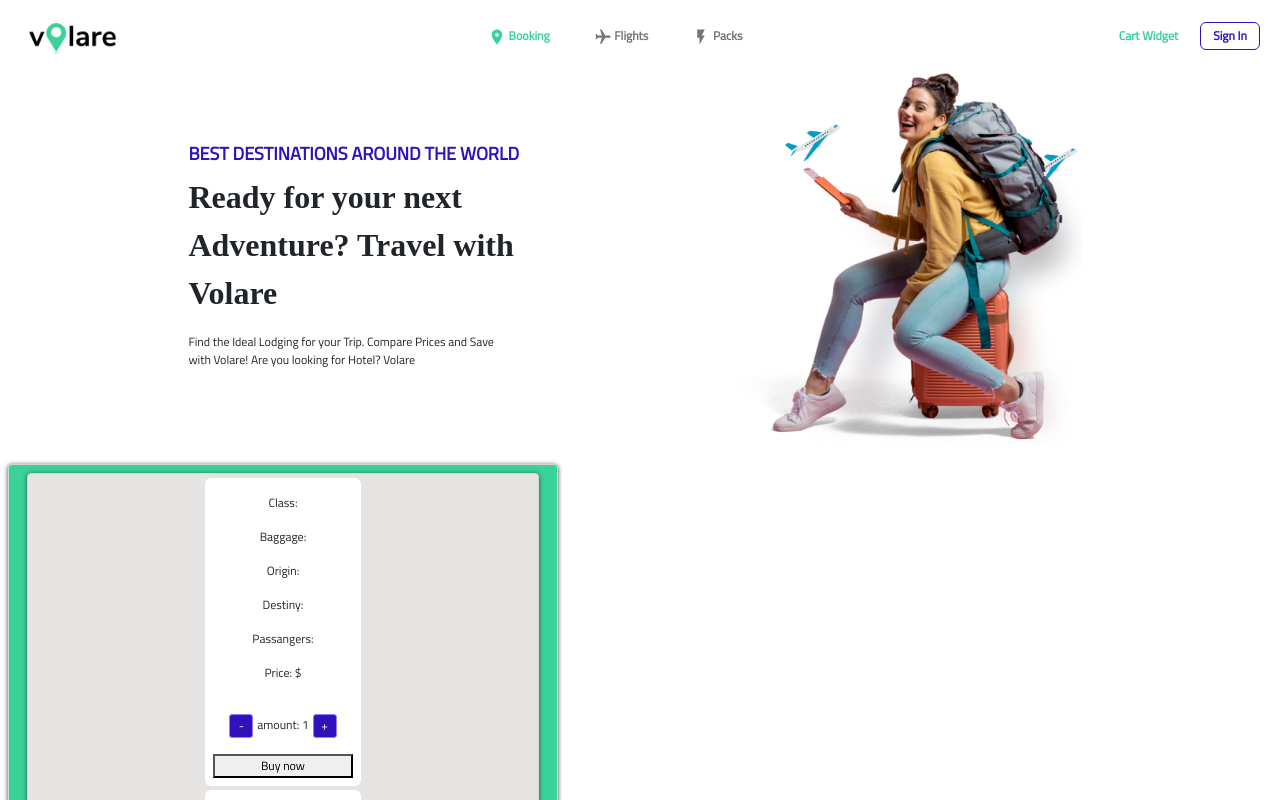
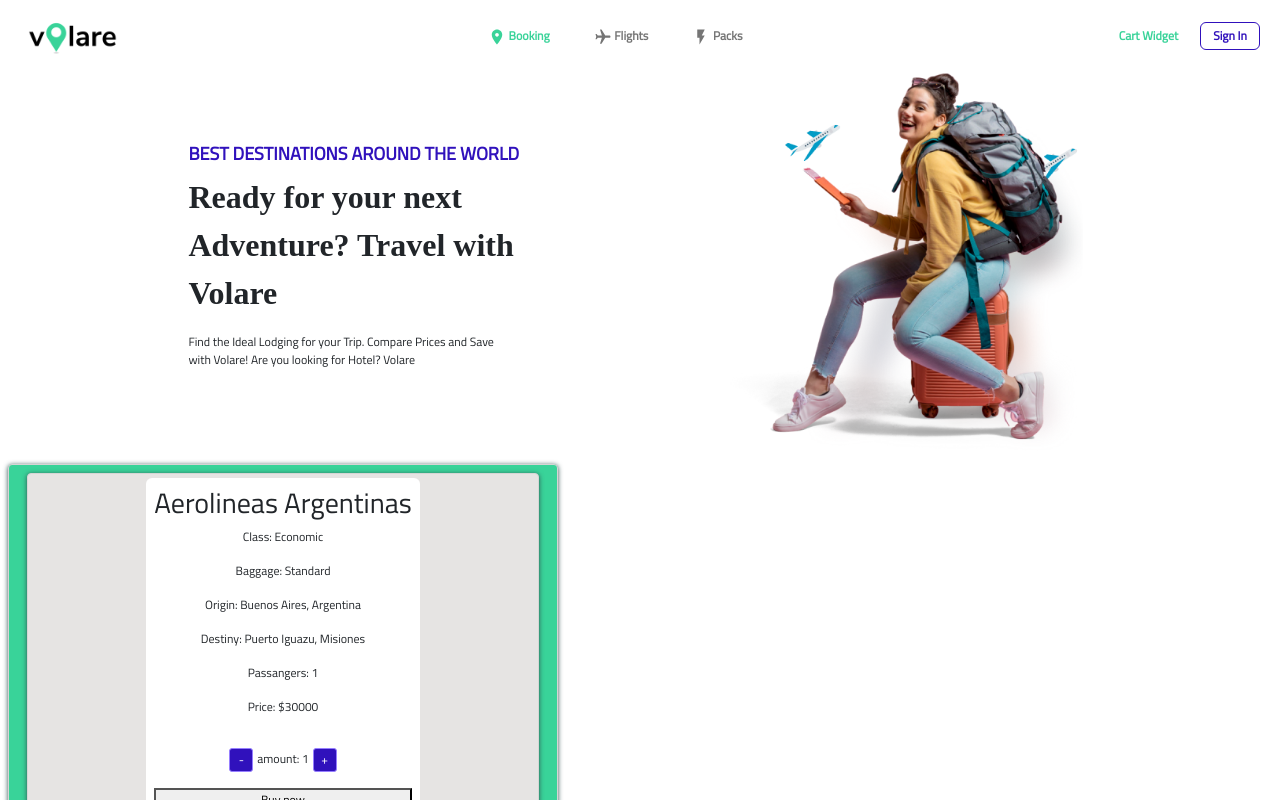
Before and after one commit to lucianoaraus/Volare, a React (Create React App) app: page / in a window 1280 px wide. Shown: the top 800 px of the page. Built offline with nearby package versions, Linux system fonts and the light colour scheme; a web font is replaced by a local one.

Commit message:
error de renderizacion de data solucionado

```diff
--- a/src/components/item-list-container/ItemListContainer.js
+++ b/src/components/item-list-container/ItemListContainer.js
@@ -60,7 +60,6 @@ function ItemListContainer() {
     // llamado de la promesa para obtener los datos
     try {
       const res = await getProducts
-        console.log('res: ', res) // -> comentar
         setProducts(res) // se settea el estado con los datos obtenidos de la promesa
     } catch (error) {
       console.log("Error: ", error)
--- a/src/components/item/Item.js
+++ b/src/components/item/Item.js
@@ -6,20 +6,21 @@ import './item.css'
 
 
 function Item ({data}) {
-  const { airline, origin, destiny, seatClass, baggage, price, passengers, seats } = data
+
+  const { Airline, Origin, Destiny, SeatClass, Baggage, Price, Passengers, Seats } = data
 
   return(
     <div className="card-item">
-      {console.log('data desde Item: ', data)}
-      <h3>{airline}</h3>
-      {console.log('data.airline:', airline)}
-      <p>Class: {seatClass}</p>
-      <p>Baggage: {baggage}</p>
-      <p>Origin: {origin}</p>
-      <p>Destiny: {destiny}</p>
-      <p>Passangers: {passengers}</p>
-      <p>Price: ${price}</p>
-      <ItemCount seats={seats} initial={1} />
+      <h3>{Airline}</h3>
+      <p>Class: {SeatClass}</p>
+      <p>Baggage: {Baggage}</p>
+      <p>Origin: {Origin}</p>
+      <p>Destiny: {Destiny}</p>
+      <p>Passangers: {Passengers}</p>
+      <p>Price: ${Price}</p>
+
+      <ItemCount seats={Seats} initial={1} />
+
       <button>Buy now</button>
     </div>
   )
```
